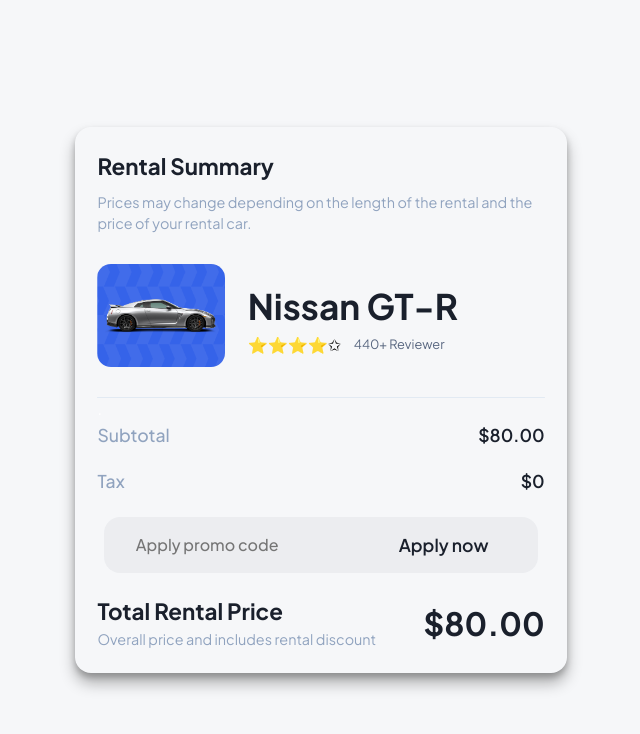
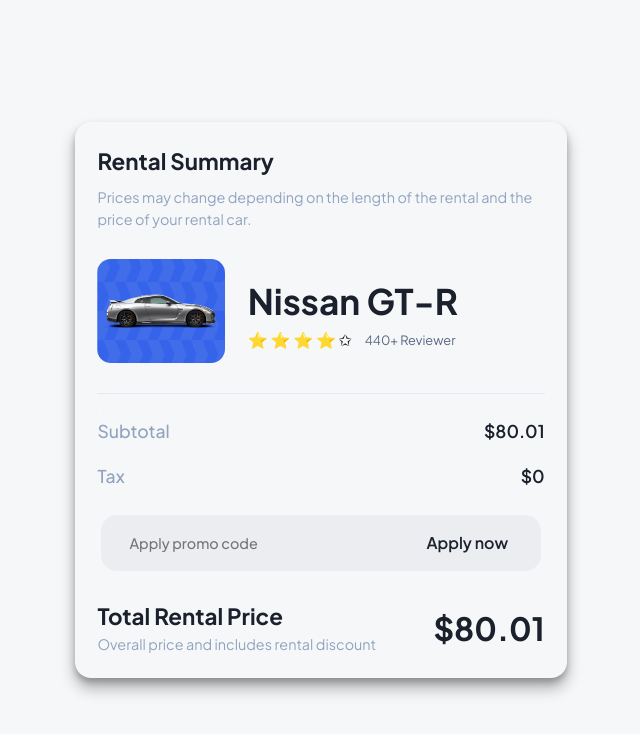
Before and after one commit to CarlosJSs/frontend_Carros, a Nuxt app: page /cliente/billing in a window 1280 px wide. Shown: the top 734 px of the page, without its empty margins (319-959 px from the left). Built offline with nearby package versions, Linux system fonts and the light colour scheme; no server answers.

Commit message:
props listos para cardRentalSummary

```diff
--- a/components/summaryCard.vue
+++ b/components/summaryCard.vue
@@ -8,18 +8,23 @@
     </div>
     <div class="rowCardSM rowImgTitle">
       <div class="imgCarSM">
-        <img src="./../assets/cardSummaryExample.png" class="imageCarSM">
+        <img :src="carIMG" class="imageCarSM">
       </div>
       <div class="infoCarSM">
         <div class="titleCarSM">
-          Nissan GT-R
+          {{ carName }}
         </div>
         <div class="revCarSM">
           <div class="ratinStars">
-            ⭐⭐⭐⭐✩
+            <span v-for="n in estrellas" :key="'estrella-' + n">
+              ⭐
+            </span>
+            <span v-for="n in estrellasWhite" :key="'estrella-' + n">
+              ✩
+            </span>
           </div>
           <div class="numRevSM">
-            440+ Reviewer
+            {{ numReviewers }}+ Reviewer
           </div>
         </div>
       </div>
@@ -32,7 +37,7 @@
         Subtotal
       </div>
       <div class="subTnum">
-        $80.00
+        ${{ subTotal }}
       </div>
     </div>
     <div class="rowCardSM rowTax">
@@ -40,7 +45,7 @@
         Tax
       </div>
       <div class="taxNum">
-        $0
+        ${{ taxes }}
       </div>
     </div>
     <div class="rowCardSM rowInputPCode">
@@ -59,13 +64,60 @@
         </div>
       </div>
       <div class="rentalPriceNum">
-        $80.00
+        ${{ total }}
       </div>
     </div>
   </div>
 </template>
 
 <script>
+export default {
+  props: {
+    carName: {
+      type: String,
+      required: true,
+      default: 'Nissan GT-R'
+    },
+    carIMG: {
+      type: String,
+      required: true,
+      default: () => require('@/assets/cardSummaryExample.png')
+    },
+    numStars: {
+      type: Number,
+      required: true,
+      default: 4
+    },
+    numReviewers: {
+      type: Number,
+      required: true,
+      default: 440
+    },
+    subTotal: {
+      type: Number,
+      required: true,
+      default: 80.01
+    },
+    taxes: {
+      type: Number,
+      required: true,
+      default: 0
+    },
+    total: {
+      type: Number,
+      required: true,
+      default: 80.01
+    }
+  },
+  computed: {
+    estrellas () {
+      return Array(this.numStars).fill(null)
+    },
+    estrellasWhite () {
+      return Array(5 - this.numStars).fill(null)
+    }
+  }
+}
 </script>
 
 <style scoped>
@@ -155,7 +207,7 @@
   flex-direction: row;
   justify-content: space-between;
   align-items: center;
-  margin-bottom: 1.4em;
+  margin-bottom: 1.6em;
 }
 .rowInputPCode {
   display: flex;
@@ -164,7 +216,7 @@
   align-items: center;
   background-color: #e9eaeec2;
   border-radius: 16px;
-  margin: 0 0.4em 0 0.4em;
+  margin: 0 0.2em 0 0.2em;
   height: 56px;
 }
 .inputPCode {
@@ -173,22 +225,22 @@
   width: 70%;
   color: #1a202c;
   font-weight: 500;
-  font-size: 1em;
+  font-size: .9em;
 }
 .btnApplyC {
   height: 100%;
-  margin-right: 2em;
+  margin-right: .6em;
   width: 30%;
   color: #1a202c;
   font-weight: 600;
-  font-size: 1.1em;
+  font-size: 1em;
 }
 .rowTotalPrice {
   display: flex;
   flex-direction: row;
   justify-content: space-between;
   align-items: center;
-  margin-top: 1.4em;
+  margin-top: 1.8em;
 }
 .rentalTitle {
   color: #1a202c;
```
